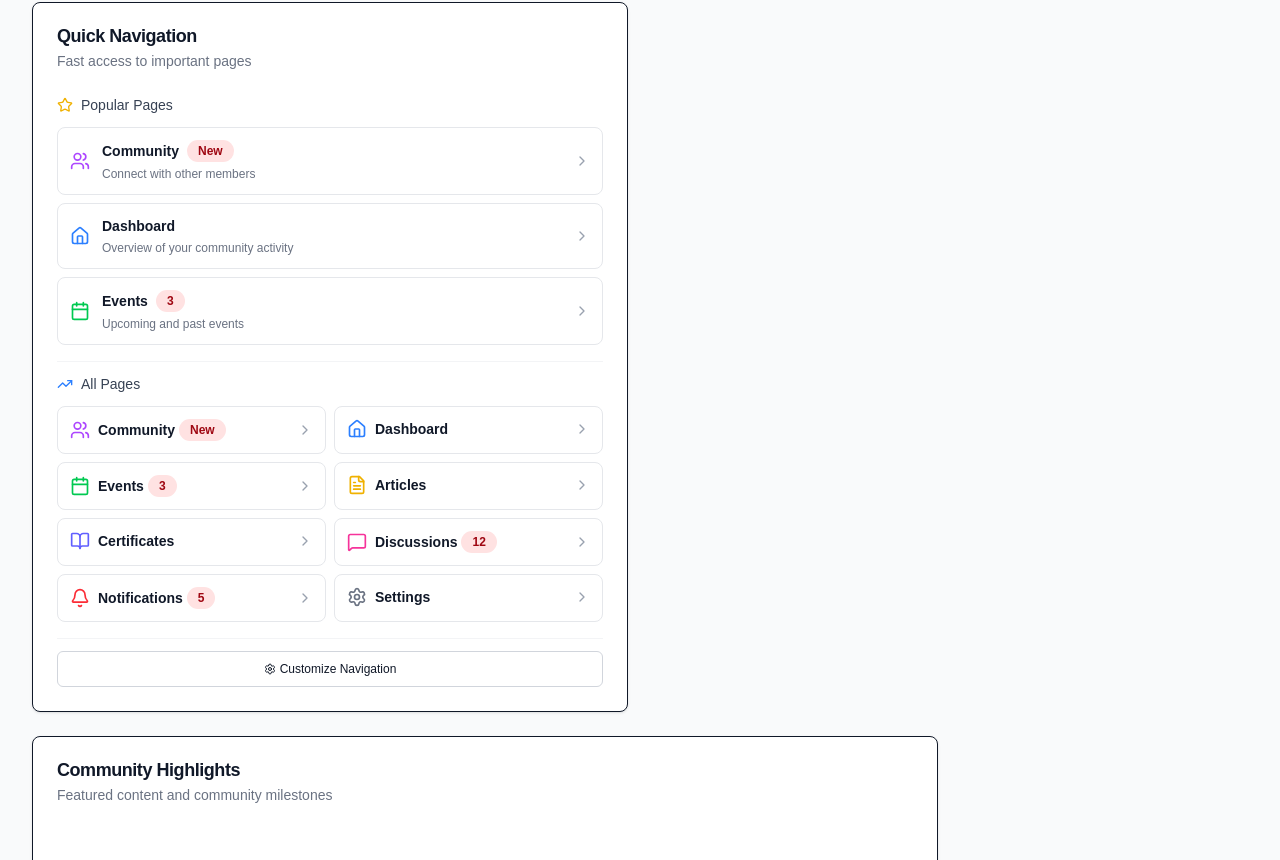
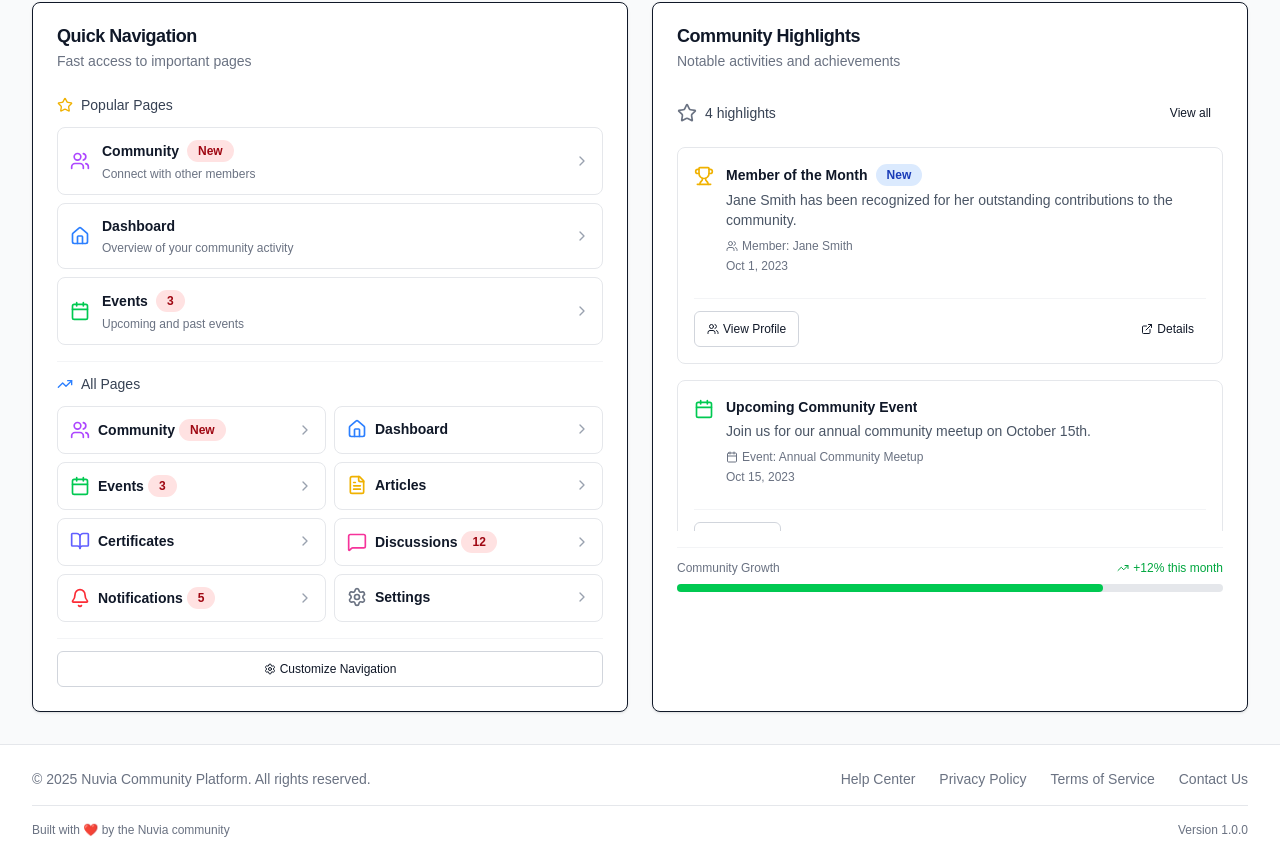
Before and after one commit to amaruki/nuvia, a Next.js app: page /dashboard in a window 1280 px wide. Shown: the part 3980-4840 px from the top of the page. Built offline with nearby package versions, Linux system fonts and the light colour scheme.

Commit message:
feat(dashboard:widgets): enhance CommunityHighlightsWidget with detailed highlights display and improved UI

```diff
--- a/src/components/dashboard/widgets/CommunityHighlightsWidget.tsx
+++ b/src/components/dashboard/widgets/CommunityHighlightsWidget.tsx
@@ -1,23 +1,270 @@
+"use client"
+
 import * as React from "react"
 import { WidgetContainer } from "../ui/WidgetContainer"
-import { EmptyState } from "../ui/EmptyState"
-import { Star } from "lucide-react"
+import { Card, CardContent } from "../ui/Card"
+import { Button } from "@/components/ui/button"
+import { Badge } from "../ui/Badge"
+import {
+  Users,
+  Calendar,
+  Trophy,
+  Star,
+  MessageSquare,
+  TrendingUp,
+  ExternalLink,
+  Award,
+  UserPlus
+} from "lucide-react"
 
-export function CommunityHighlightsWidget() {
+interface CommunityHighlightsWidgetProps {
+  onViewAllHighlights?: () => void
+}
+
+// Mock community highlights data - in a real app, this would come from an API
+const communityHighlights = [
+  {
+    id: "1",
+    type: "member",
+    title: "Member of the Month",
+    description: "Jane Smith has been recognized for her outstanding contributions to the community.",
+    memberName: "Jane Smith",
+    date: new Date("2023-10-01T10:30:00"),
+    icon: <Trophy className="h-5 w-5 text-yellow-500" />,
+    badge: "New",
+  },
+  {
+    id: "2",
+    type: "event",
+    title: "Upcoming Community Event",
+    description: "Join us for our annual community meetup on October 15th.",
+    eventName: "Annual Community Meetup",
+    date: new Date("2023-10-15T09:00:00"),
+    icon: <Calendar className="h-5 w-5 text-green-500" />,
+    badge: null,
+  },
+  {
+    id: "3",
+    type: "discussion",
+    title: "Trending Discussion",
+    description: "The future of web development is being discussed by our community members.",
+    discussionTitle: "The Future of Web Development",
+    commentCount: 42,
+    date: new Date("2023-09-28T16:20:00"),
+    icon: <MessageSquare className="h-5 w-5 text-purple-500" />,
+    badge: "Hot",
+  },
+  {
+    id: "4",
+    type: "milestone",
+    title: "Community Milestone",
+    description: "Our community has reached 1000 members! Thank you for being part of this journey.",
+    milestone: "1000 Members",
+    date: new Date("2023-09-25T14:15:00"),
+    icon: <Award className="h-5 w-5 text-blue-500" />,
+    badge: null,
+  },
+]
+
+const formatDate = (date: Date) => {
+  return new Intl.DateTimeFormat("en-US", {
+    month: "short",
+    day: "numeric",
+    year: "numeric",
+  }).format(date)
+}
+
+export function CommunityHighlightsWidget({
+  onViewAllHighlights,
+}: CommunityHighlightsWidgetProps) {
   return (
     <WidgetContainer
       type="community-highlights"
       title="Community Highlights"
-      description="Featured content and community milestones"
-      size="large"
-      empty={true}
-      emptyMessage="No community highlights"
+      description="Notable activities and achievements"
+      size="medium"
     >
-      <EmptyState
-        title="No Community Highlights"
-        description="Featured posts, new member spotlights, community milestones, and other highlights will be displayed here."
-        icon={<Star className="h-12 w-12 text-gray-400" />}
-      />
+      <Card className="border-0 shadow-none">
+        <CardContent className="p-0">
+          <div className="space-y-4">
+            {/* Header with action */}
+            <div className="flex items-center justify-between">
+              <div className="flex items-center space-x-2">
+                <Star className="h-5 w-5 text-gray-500" />
+                <span className="text-sm font-medium text-gray-700">
+                  {communityHighlights.length} highlights
+                </span>
+              </div>
+              <Button
+                variant="ghost"
+                size="sm"
+                onClick={onViewAllHighlights}
+                className="text-xs"
+              >
+                View all
+              </Button>
+            </div>
+
+            {/* Highlights list */}
+            <div className="space-y-4 max-h-96 overflow-y-auto">
+              {communityHighlights.length === 0 ? (
+                <div className="text-center py-8 text-gray-500">
+                  <Star className="h-8 w-8 mx-auto mb-2 text-gray-400" />
+                  <p>No community highlights</p>
+                  <p className="text-sm mt-2">Community achievements and notable activities will be displayed here.</p>
+                </div>
+              ) : (
+                communityHighlights.map((highlight) => (
+                  <div
+                    key={highlight.id}
+                    className="p-4 rounded-lg border bg-white border-gray-200"
+                  >
+                    <div className="flex items-start space-x-3">
+                      <div className="mt-0.5">
+                        {highlight.icon}
+                      </div>
+                      <div className="flex-1 min-w-0">
+                        <div className="flex items-center space-x-2 mb-1">
+                          <h3 className="text-sm font-semibold text-gray-900 line-clamp-1">
+                            {highlight.title}
+                          </h3>
+                          {highlight.badge && (
+                            <Badge className={
+                              highlight.badge === "New"
+                                ? "bg-blue-100 text-blue-800"
+                                : highlight.badge === "Hot"
+                                ? "bg-red-100 text-red-800"
+                                : "bg-gray-100 text-gray-800"
+                            }>
+                              {highlight.badge}
+                            </Badge>
+                          )}
+                        </div>
+
+                        <p className="text-sm text-gray-600 mb-2 line-clamp-2">
+                          {highlight.description}
+                        </p>
+
+                        {/* Highlight-specific details */}
+                        <div className="text-xs text-gray-500 mb-2">
+                          {highlight.type === "member" && (
+                            <div className="flex items-center space-x-1">
+                              <Users className="h-3 w-3" />
+                              <span>Member: {highlight.memberName}</span>
+                            </div>
+                          )}
+
+                          {highlight.type === "event" && (
+                            <div className="flex items-center space-x-1">
+                              <Calendar className="h-3 w-3" />
+                              <span>Event: {highlight.eventName}</span>
+                            </div>
+                          )}
+
+                          {highlight.type === "discussion" && (
+                            <div className="flex items-center space-x-1">
+                              <MessageSquare className="h-3 w-3" />
+                              <span>Discussion: {highlight.discussionTitle}</span>
+                              <span>•</span>
+                              <span>{highlight.commentCount} comments</span>
+                            </div>
+                          )}
+
+                          {highlight.type === "milestone" && (
+                            <div className="flex items-center space-x-1">
+                              <Trophy className="h-3 w-3" />
+                              <span>Milestone: {highlight.milestone}</span>
+                            </div>
+                          )}
+
+                          <div className="flex items-center space-x-1 mt-1">
+                            <span>{formatDate(highlight.date)}</span>
+                          </div>
+                        </div>
+                      </div>
+                    </div>
+
+                    {/* Highlight actions */}
+                    <div className="flex items-center justify-between mt-4 pt-3 border-t border-gray-100">
+                      <div className="flex space-x-2">
+                        {highlight.type === "member" && (
+                          <Button
+                            variant="outline"
+                            size="sm"
+                            className="text-xs"
+                          >
+                            <Users className="h-3 w-3 mr-1" />
+                            View Profile
+                          </Button>
+                        )}
+
+                        {highlight.type === "event" && (
+                          <Button
+                            variant="outline"
+                            size="sm"
+                            className="text-xs"
+                          >
+                            <Calendar className="h-3 w-3 mr-1" />
+                            Register
+                          </Button>
+                        )}
+
+                        {highlight.type === "discussion" && (
+                          <Button
+                            variant="outline"
+                            size="sm"
+                            className="text-xs"
+                          >
+                            <MessageSquare className="h-3 w-3 mr-1" />
+                            Join Discussion
+                          </Button>
+                        )}
+
+                        {highlight.type === "milestone" && (
+                          <Button
+                            variant="outline"
+                            size="sm"
+                            className="text-xs"
+                          >
+                            <UserPlus className="h-3 w-3 mr-1" />
+                            Invite Friends
+                          </Button>
+                        )}
+                      </div>
+
+                      <Button
+                        variant="ghost"
+                        size="sm"
+                        className="text-xs"
+                      >
+                        <ExternalLink className="h-3 w-3 mr-1" />
+                        Details
+                      </Button>
+                    </div>
+                  </div>
+                ))
+              )}
+            </div>
+
+            {/* Community growth indicator */}
+            <div className="pt-3 border-t border-gray-100">
+              <div className="flex items-center justify-between text-xs text-gray-500 mb-2">
+                <span>Community Growth</span>
+                <span className="text-green-600 flex items-center">
+                  <TrendingUp className="h-3 w-3 mr-1" />
+                  +12% this month
+                </span>
+              </div>
+              <div className="w-full bg-gray-200 rounded-full h-2">
+                <div
+                  className="bg-green-500 h-2 rounded-full"
+                  style={{ width: "78%" }}
+                ></div>
+              </div>
+            </div>
+          </div>
+        </CardContent>
+      </Card>
     </WidgetContainer>
   )
 }
```
